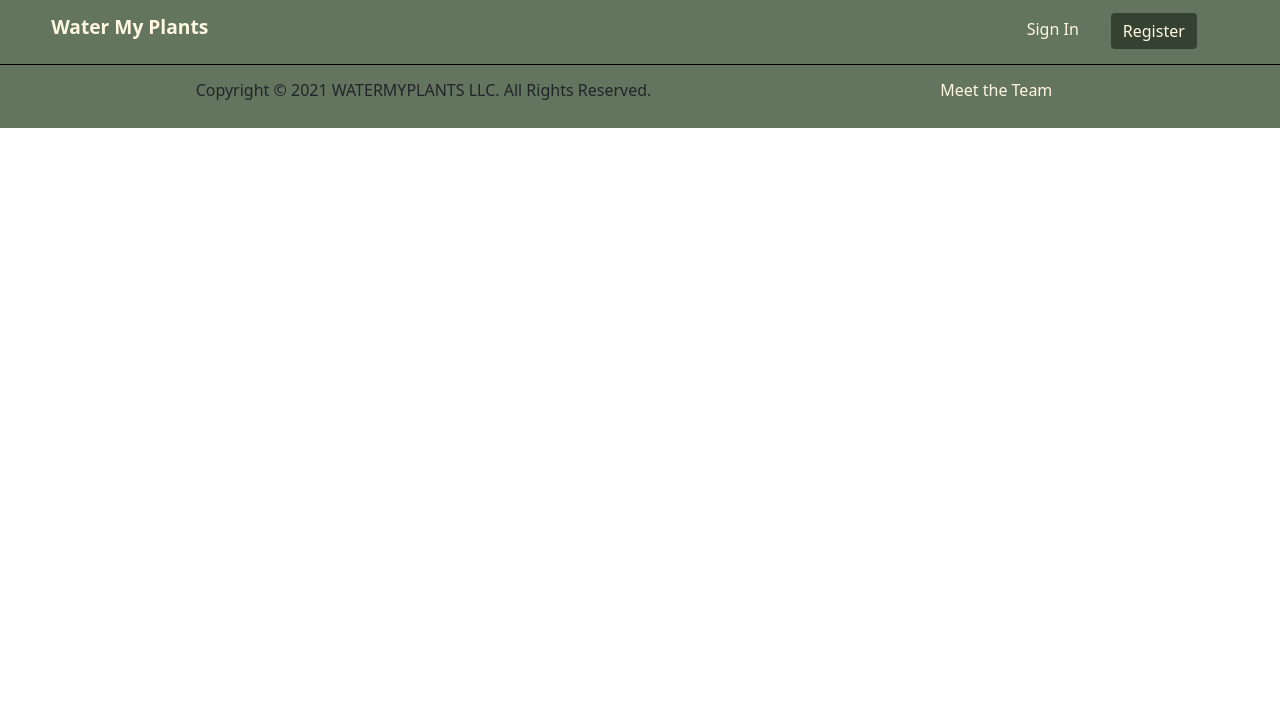
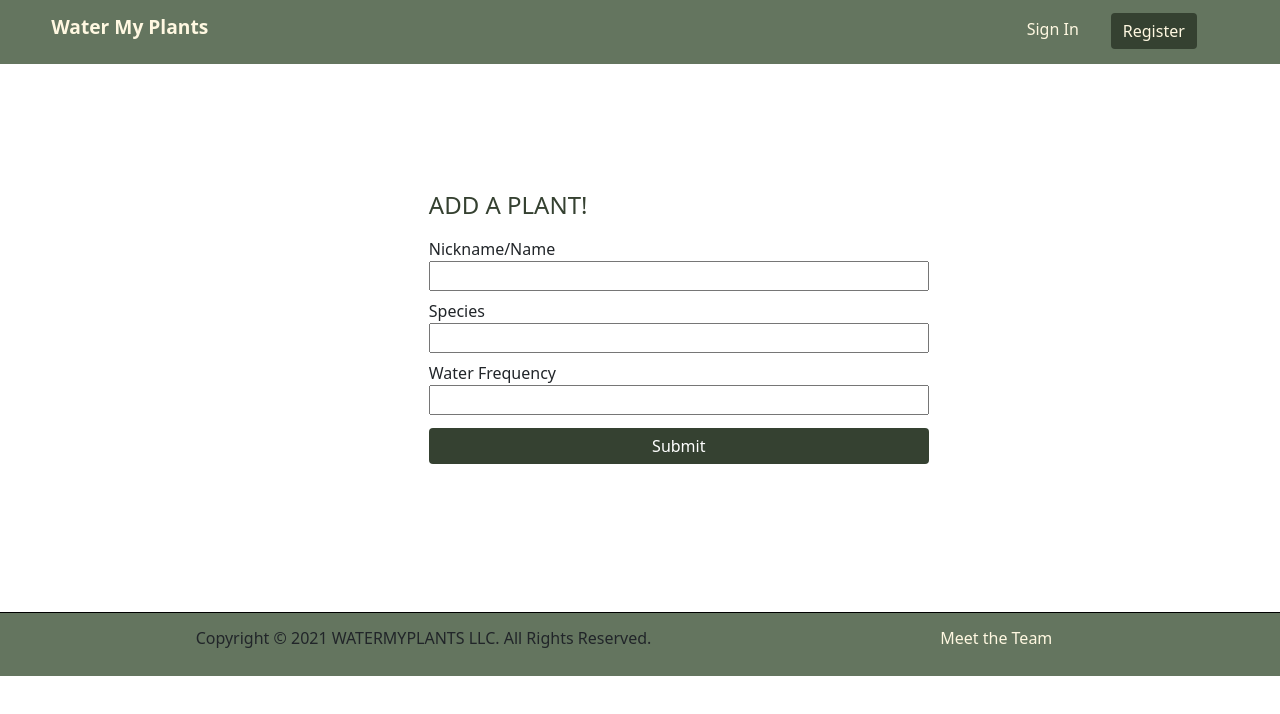
Before and after one commit to Build-Week-Water-My-Plants-8/front-end, a React (Create React App) app in the folder water-my-plants/: page /add in a window 1280 px wide. Shown: the top 714 px of the page. Built offline with nearby package versions, Linux system fonts and the light colour scheme.

Commit message:
working on editing and adding add my plant form

```diff
--- a/water-my-plants/src/App.jsx
+++ b/water-my-plants/src/App.jsx
@@ -9,10 +9,10 @@ import Footer from './components/Footer';
 import MyPlantList from './components/MyPlantList';
 import Profile from './components/Profile';
 import SignUp from './components/SignUp';
-import PrivateRoute from './components/PrivateRoute';
 // import PrivateRoute from './components/PrivateRoute';
 // import MyPlant from './components/MyPlant';
 import Logout from './components/Logout';
+import AddPlantForm from './components/AddPlantForm';
 
 function App() {
 
@@ -29,7 +29,7 @@ function App() {
           <Route path={'/plants'} element={<MyPlantList />} />
           <Route path={'/logout'} element={<Logout />} />
           <Route path={'/profile'} element={<Profile />}/>
-
+          <Route path={'/add'} element={<AddPlantForm />} />
           {/* uncomment this when Kayla is done with the conditional rendering on the navbar links -Lia */}
           {/* <Route path={'/plants'}
             element={
--- /dev/null
+++ b/water-my-plants/src/components/AddPlantForm.js
@@ -0,0 +1,63 @@
+import React from 'react';
+import { Button, Form, FormGroup, Label, Input } from 'reactstrap';
+import { useNavigate } from 'react-router-dom';
+import axiosWithAuth from '../utils/axiosWithAuth';
+
+
+const initialFormValues = {
+    username: "",
+    password: "",
+    phone_number: ""
+}
+
+const AddPlantForm = () => {
+
+
+    return(
+        <form className='form-container login-form'>
+
+            <div className='form-title'>
+                <h1>Add A Plant!</h1>
+            </div>
+            <FormGroup className='formGroup'>
+            <div className='username-input form-spacing'>
+                <label>Nickname/Name
+                    <input
+                    name='nickname'
+                    type='text'
+
+                    />
+                </label>
+            </div>
+
+            <div className='password-input form-spacing'>
+                <label>Species</label>
+                    <input
+                    name='species'
+                    type='text'
+                    // style={{ width:'500px'}}
+
+                    />
+            </div>
+
+            <div className='password-input form-spacing'>
+                <label>Water Frequency</label>
+                    <input
+                    name='species'
+                    type='text'
+                    // style={{ width:'500px'}}
+
+                    />
+            </div>
+
+            <div className='submit'>
+                <Button id='submit-login'>Submit</Button>
+                {/* <p className='reroute'>Don't have an account? Sign up <a href='#'>here</a>!</p>
+                link 'Sign up here' to Sign up form */}
+            </div>
+            </FormGroup>
+            </form>
+    )
+}
+
+export default AddPlantForm;
--- a/water-my-plants/src/components/EditPlantForm.js
+++ b/water-my-plants/src/components/EditPlantForm.js
@@ -40,8 +40,8 @@ const EditPlantForm = (props) => {
                 <label>Water Frequency: &nbsp;</label>
                 <input
                 type='text'
-                name='water'
-                value={formValues.h2oFrequency}
+                name='h20_freq'
+                value={formValues.h20_freq}
                 onChange={onChange}
                 />
                 <button>submit</button>
--- a/water-my-plants/src/components/Header.js
+++ b/water-my-plants/src/components/Header.js
@@ -18,6 +18,7 @@ export default function Header() {
           { token && <Button id='myplants-btn' href='/plants'>My Plants</Button> }
           { token && <Button id='profile-btn' href='/profile'>Account</Button> }
           { token && <Button id='logout-btn' href='/logout'>Sign Out</Button> }
+          { token && <Button href='/add'>Add Plant</Button>}
 
           {/* may change path name for logout & register depends on jayson's preferences on naming -lia */}
       </div>
--- a/water-my-plants/src/components/Login.js
+++ b/water-my-plants/src/components/Login.js
@@ -29,7 +29,7 @@ export default function Login() {
             .then(res => {
                 localStorage.setItem('id', res.data.user_id);
                 localStorage.setItem('phone_number', res.data.phone_number)
-                console.log(res);
+                // console.log(res);
             })
         })
 
--- a/water-my-plants/src/components/MyPlant.js
+++ b/water-my-plants/src/components/MyPlant.js
@@ -1,11 +1,11 @@
-import { Button} from 'reactstrap';
+
 import React, {useState} from "react";
 import EditPlantForm from "./EditPlantForm";
 
 
 const MyPlant = (props) => {
 
-    const {plant, handleDelete, handleUpdatePlant} = props;
+    const { plant, handleDelete, handleUpdatePlant, id, navigate } = props;
 
     const [formToggle, setFormToggle] = useState(false);
 
@@ -13,14 +13,14 @@ const MyPlant = (props) => {
 
     return (
         <div>
-            <img src={plant.image} alt='plant' width='25%' />
+            <img src={plant.plant_image} alt='plant' width='25%' />
             <h1>{plant.nickname}</h1>
             <p>Species: {plant.species}</p>
-            <p>Water Frequency: {plant.h2oFrequency}</p>
+            <p>Water Frequency: {plant.h20_freq}</p>
             <button onClick={()=> {setFormToggle(!formToggle)}}>edit me!</button>
-            <button onClick={handleDelete}>delete</button>
+            <button onClick={()=> handleDelete(plant.plant_id)}>delete</button>
             { formToggle &&
-                <EditPlantForm plant={plant} handleUpdatePlant={handleUpdatePlant} formToggle={formToggle} setFormToggle={setFormToggle}/>}
+                <EditPlantForm plant={plant} handleUpdatePlant={handleUpdatePlant} formToggle={formToggle} setFormToggle={setFormToggle} id={id} navigate={navigate} />}
         </div>
 
 
--- a/water-my-plants/src/components/MyPlantList.js
+++ b/water-my-plants/src/components/MyPlantList.js
@@ -1,70 +1,44 @@
-
-import React, {useState} from "react";
+import React, {useState, useEffect} from "react";
 import axiosWithAuth from '../utils/axiosWithAuth';
 import MyPlant from "./MyPlant";
 
-
-//dummy data
-const plants = [{
-    id: 1,
-    nickname: 'plant',
-    species: 'Fig',
-    h2oFrequency: 'water me often',
-    image: 'https://images.unsplash.com/photo-1453904300235-0f2f60b15b5d?ixlib=rb-1.2.1&ixid=MnwxMjA3fDB8MHxwaG90by1wYWdlfHx8fGVufDB8fHx8&auto=format&fit=crop&w=686&q=80'
-},
-{
-    id: 2,
-    nickname: 'plant two',
-    species: 'Monsteria',
-    h2oFrequency: 'water me once a week',
-    image: 'https://images.unsplash.com/photo-1453904300235-0f2f60b15b5d?ixlib=rb-1.2.1&ixid=MnwxMjA3fDB8MHxwaG90by1wYWdlfHx8fGVufDB8fHx8&auto=format&fit=crop&w=686&q=80'
-},
-{
-    id: 3,
-    nickname: 'plant three',
-    species: 'succulent',
-    h2oFrequency: 'water me once every other week',
-    image: 'https://images.unsplash.com/photo-1453904300235-0f2f60b15b5d?ixlib=rb-1.2.1&ixid=MnwxMjA3fDB8MHxwaG90by1wYWdlfHx8fGVufDB8fHx8&auto=format&fit=crop&w=686&q=80'
-}]
-
 const MyPlantList = () => {
 
-    const [plantList, setPlantList] = useState(plants);
+    const [plantList, setPlantList] = useState([]);
 
-    // GET API call
-    // console.log(plants);
-    // useEffect(() =>{
-    //     axiosWithAuth()
-    //      .get('/endpoint)
-    //     .then(resp => {
-    //         console.log(resp);
-    //     })
-    //     .catch(err => {
-    //         console.log(err);
-    //     })
-    // })
+    console.log(plantList)
 
-    //  DELETE DATA
+    useEffect(() =>{
+        axiosWithAuth()
+        .get('/plants')
+            .then(resp => {
+                setPlantList(resp.data)
+            })
+            .catch(err => {
+                console.log(err);
+            })
+    },[])
+
     const handleDelete = (id) => {
-        console.log('i am a delete')
         axiosWithAuth()
-        .delete(`/endpoint/${id}`) //don't forget the backticks ` or it will break
+        .delete(`/plants/${id}`)
             .then(resp => {
                 console.log(resp)
-                setPlantList(resp.data)
+                const deletedPlant = plantList.filter(plant => plant.plant_id !== id)
+                setPlantList(deletedPlant)
             })
             .catch(err => {
                 console.error(err)
             })
     }
 
-
     const handleUpdatePlant = (newPlant) => {
         axiosWithAuth()
-        .put('/endpoint', newPlant)
+        .put(`/plants/${newPlant.plant_id}`, newPlant)
             .then(resp => {
-                console.log(resp)
-
+                setPlantList(
+                    plantList.filter(plant => plant.plant_id !== newPlant.plant_id).concat([resp.data])
+                )
             })
             .catch(err => {
                 console.error(err)
@@ -76,13 +50,10 @@ const MyPlantList = () => {
         <div className="plantList-container">
 
             <h1>My Plants!</h1>
-            {
-                plantList.map((plant, i) => {
+            { plantList.map((plant, i) => {
                     return <MyPlant plant={plant} key={i} handleDelete={handleDelete} handleUpdatePlant={handleUpdatePlant} />
-
                 })
             }
-
         </div>
     )
 }
```
Also changed, not shown: 1 other file (tests, documents, lock files or other folders).
